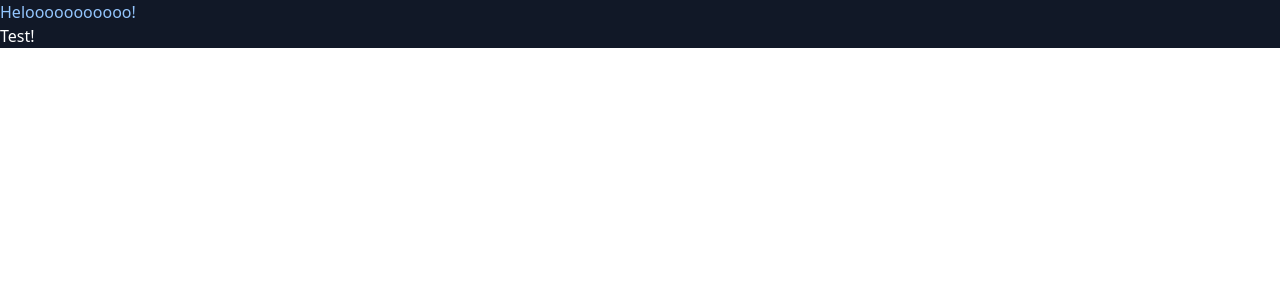
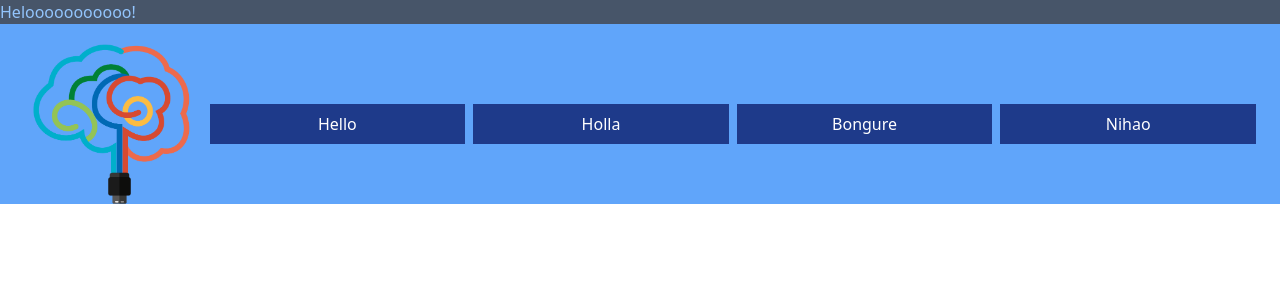
Before and after one commit to mmitusov/portfolio-tailwind, a React (Create React App) app: page / in a window 1280 px wide. Shown: the top 300 px of the page. Built offline with nearby package versions, Linux system fonts and the light colour scheme.

Commit message:
CSS Testing

```diff
--- a/src/App.js
+++ b/src/App.js
@@ -8,7 +8,7 @@ import Contact from './components/Contact'
 
 const App = () => {
   return (
-    <div className="bg-gray-900 body-font">
+    <div className="bg-blue-400 body-font">
       <Navbar />
       <About />
       <Projects />
--- a/src/components/About.jsx
+++ b/src/components/About.jsx
@@ -4,7 +4,6 @@ const About = () => {
   return (
     <section>
       <div>
-        <h1 className='text-white'>Test!</h1>
       </div>
     </section>
     // <section id="about">
--- a/src/components/Navbar.jsx
+++ b/src/components/Navbar.jsx
@@ -2,7 +2,7 @@ import React from 'react'
 
 const Navbar = () => {
 	return(
-		<div className="text-blue-300">
+		<div className="text-blue-300 bg-slate-600">
 			<h1> Helooooooooooo! </h1>
 		</div>
 	);
--- a/src/components/Projects.jsx
+++ b/src/components/Projects.jsx
@@ -1,9 +1,14 @@
 import React from 'react'
+import Logo from './z.png';
 
 const Projects = () => {
 	return(
-		<div>
-
+		<div className='flex m-5 text-center items-center'>
+			<img src={Logo} alt='logo' className='flex-auto w-[10px]'/>
+			<button className='flex-auto w-20 h-10 m-1 bg-blue-900 text-white hover:bg-green-700 hover:rounded-xl duration-300'>Hello</button>
+			<button className='flex-auto w-20 h-10 m-1 bg-blue-900 text-white hover:bg-green-700 hover:rounded-xl duration-300'>Holla</button>
+			<button className='flex-auto w-20 h-10 m-1 bg-blue-900 text-white hover:bg-green-700 hover:rounded-xl duration-300'>Bongure</button>
+			<button className='flex-auto w-20 h-10 m-1 bg-blue-900 text-white hover:bg-green-700 hover:rounded-xl duration-300'>Nihao</button>
 		</div>
 	);
 }
```
Also changed, not shown: src/components/z.png (added), 1 other file (tests, documents, lock files or other folders).
